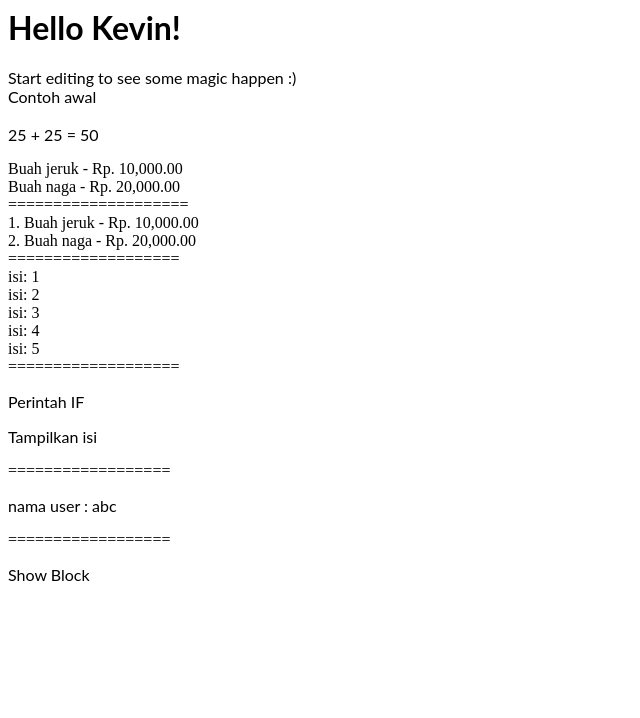
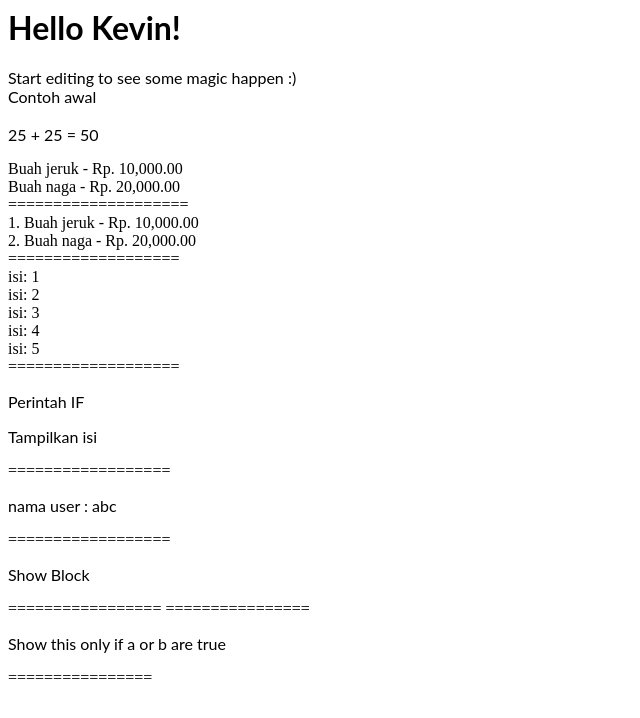
Before and after one commit to nichokevin/LatAngular, an Angular app: page / in a window 1280 px wide. Shown: the top 718 px of the page, without its empty margins (0-640 px from the left). Built offline with nearby package versions, Linux system fonts and the light colour scheme.

Commit message:
2 files modified- if (and, or )

```diff
--- a/src/app/app.component.html
+++ b/src/app/app.component.html
@@ -37,3 +37,12 @@
 <ng-template #notShowBlock>
     <p>Not Show Block</p>
 </ng-template>
+=================
+<p *ngIf="a && b">
+  Show this only if a and b are true
+</p>
+================
+<p *ngIf="a || b">
+  Show this only if a or b are true
+</p>
+================
--- a/src/app/app.component.ts
+++ b/src/app/app.component.ts
@@ -25,4 +25,6 @@ export class AppComponent  {
     nama: 'abc'
   }
 
+  a: boolean = true;
+  b: boolean = false;
 }
```
